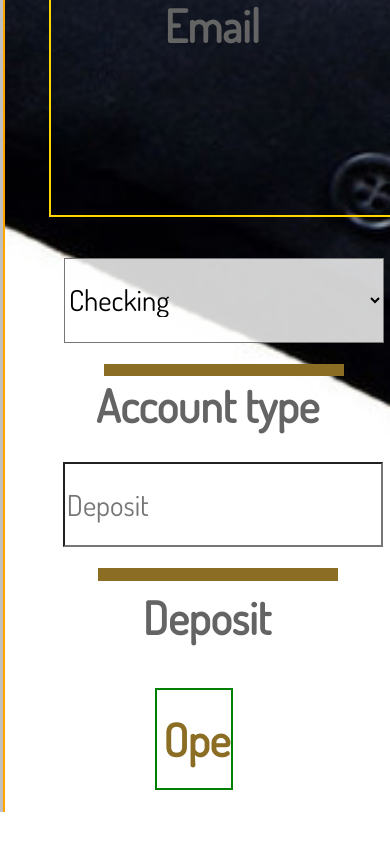
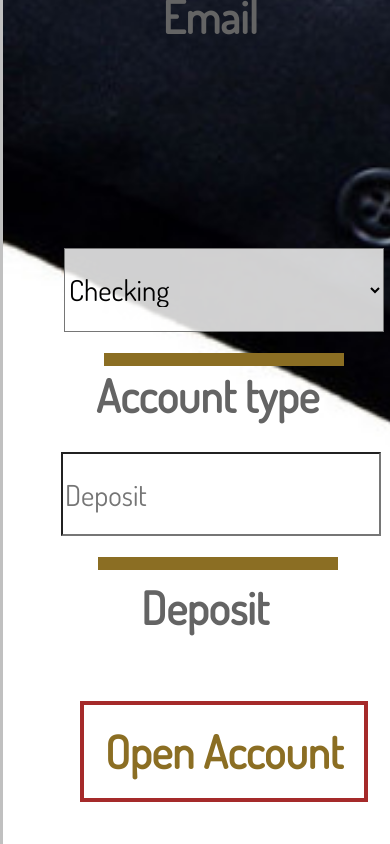
Before and after one commit to cyberstizz/basicbank, a React (Create React App) app: page /create in a window 390 px wide. Shown: the part 788-1632 px from the top of the page. Before the commit the page ends 1600 px from the top, so only its background shows below. Built offline with nearby package versions, Linux system fonts and the light colour scheme; a web font is replaced by a local one.

Commit message:
completed mobile layout

```diff
--- a/src/components/Create.css
+++ b/src/components/Create.css
@@ -7,7 +7,7 @@
 
 .fullAccountsPage{
     overflow: hidden;
-    height: 100rem;
+    height: 102rem;
 }
 
 .topHeader{
@@ -37,7 +37,6 @@
     height: 90rem;
     width: 100%;
     overflow: hidden;
-    border: solid 2px orange;
 }
 
 .createUserSection{
@@ -45,7 +44,6 @@
     flex-direction: column;
     height: 55%;
     margin: 0 auto;
-    border: solid 2px gold;
 
 }
 
@@ -161,7 +159,9 @@ width: 100%;
 
 
 .openAccountButton{
-    border: solid 2px green;
+    border: solid 4px brown;
+    width: 18rem;
+    margin: 0 auto;
 }
 
 
```
